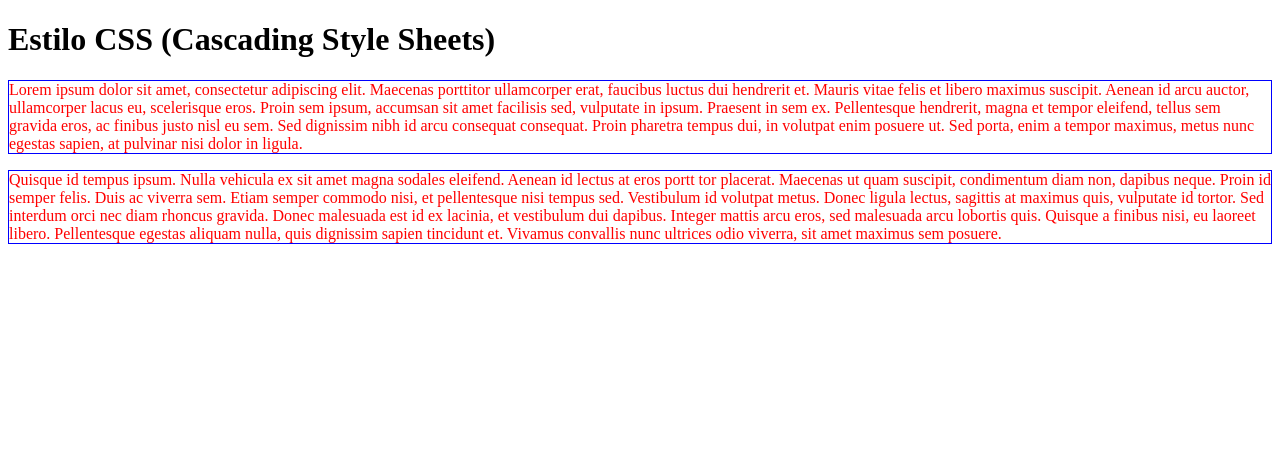
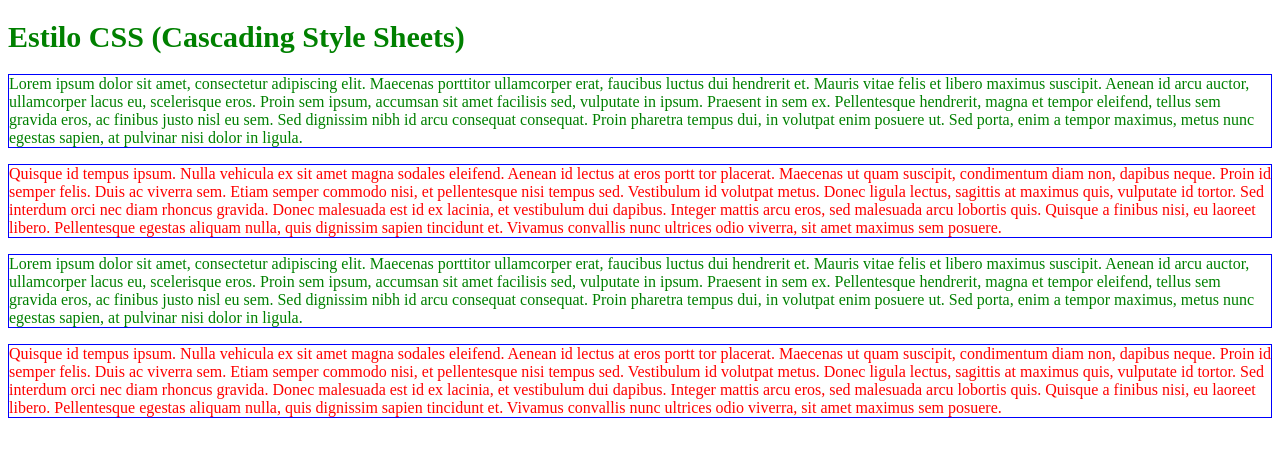
Before and after one commit to arleyribeiro/Curso-de-desenvolvedor-web, a plain HTML site: page CSS/inline_style.html in a window 1280 px wide. Drawn offline with Linux system fonts and the light colour scheme.

Commit message:
Básico de seletores

```diff
--- a/CSS/inline_style.html
+++ b/CSS/inline_style.html
@@ -3,13 +3,41 @@
 	<head>
 		<title>Meu site</title>
 		<meta charset="utf-8" />
+		<style type="text/css">
+			/*formata dos os elementos p*/
+			p {
+				color: red;
+				border: 1px solid blue;
+			}
+
+			h1 {
+				color: green;
+				font-size: 30px;
+			}
+			/*classe comuns de elementos*/
+			.paragrafo {
+				color: green;
+			}
+
+			/*ID sao unicos para cada elemento da pagina*/
+			#verde {
+				color: green;
+			}
+
+		</style>
 	</head>
 	<body>
-		<h1>Estilo CSS (Cascading Style Sheets)</h1>
-		<p style="color: red; border: 1px solid blue">
+		<h1 id="verde">Estilo CSS (Cascading Style Sheets)</h1>
+		<p class="paragrafo">
 			Lorem ipsum dolor sit amet, consectetur adipiscing elit. Maecenas porttitor ullamcorper erat, faucibus luctus dui hendrerit et. Mauris vitae felis et libero maximus suscipit. Aenean id arcu auctor, ullamcorper lacus eu, scelerisque eros. Proin sem ipsum, accumsan sit amet facilisis sed, vulputate in ipsum. Praesent in sem ex. Pellentesque hendrerit, magna et tempor eleifend, tellus sem gravida eros, ac finibus justo nisl eu sem. Sed dignissim nibh id arcu consequat consequat. Proin pharetra tempus dui, in volutpat enim posuere ut. Sed porta, enim a tempor maximus, metus nunc egestas sapien, at pulvinar nisi dolor in ligula.
 		</p>
-		<p style="color: red; border: 1px solid blue">
+		<p>
+			Quisque id tempus ipsum. Nulla vehicula ex sit amet magna sodales eleifend. Aenean id lectus at eros portt tor placerat. Maecenas ut quam suscipit, condimentum diam non, dapibus neque. Proin id semper felis. Duis ac viverra sem. Etiam semper commodo nisi, et pellentesque nisi tempus sed. Vestibulum id volutpat metus. Donec ligula lectus, sagittis at maximus quis, vulputate id tortor. Sed interdum orci nec diam rhoncus gravida. Donec malesuada est id ex lacinia, et vestibulum dui dapibus. Integer mattis arcu eros, sed malesuada arcu lobortis quis. Quisque a finibus nisi, eu laoreet libero. Pellentesque egestas aliquam nulla, quis dignissim sapien tincidunt et. Vivamus convallis nunc ultrices odio viverra, sit amet maximus sem posuere.
+		</p>
+		<p class="paragrafo">
+			Lorem ipsum dolor sit amet, consectetur adipiscing elit. Maecenas porttitor ullamcorper erat, faucibus luctus dui hendrerit et. Mauris vitae felis et libero maximus suscipit. Aenean id arcu auctor, ullamcorper lacus eu, scelerisque eros. Proin sem ipsum, accumsan sit amet facilisis sed, vulputate in ipsum. Praesent in sem ex. Pellentesque hendrerit, magna et tempor eleifend, tellus sem gravida eros, ac finibus justo nisl eu sem. Sed dignissim nibh id arcu consequat consequat. Proin pharetra tempus dui, in volutpat enim posuere ut. Sed porta, enim a tempor maximus, metus nunc egestas sapien, at pulvinar nisi dolor in ligula.
+		</p>
+		<p>
 			Quisque id tempus ipsum. Nulla vehicula ex sit amet magna sodales eleifend. Aenean id lectus at eros portt tor placerat. Maecenas ut quam suscipit, condimentum diam non, dapibus neque. Proin id semper felis. Duis ac viverra sem. Etiam semper commodo nisi, et pellentesque nisi tempus sed. Vestibulum id volutpat metus. Donec ligula lectus, sagittis at maximus quis, vulputate id tortor. Sed interdum orci nec diam rhoncus gravida. Donec malesuada est id ex lacinia, et vestibulum dui dapibus. Integer mattis arcu eros, sed malesuada arcu lobortis quis. Quisque a finibus nisi, eu laoreet libero. Pellentesque egestas aliquam nulla, quis dignissim sapien tincidunt et. Vivamus convallis nunc ultrices odio viverra, sit amet maximus sem posuere.
 		</p>
 	</body>
```
